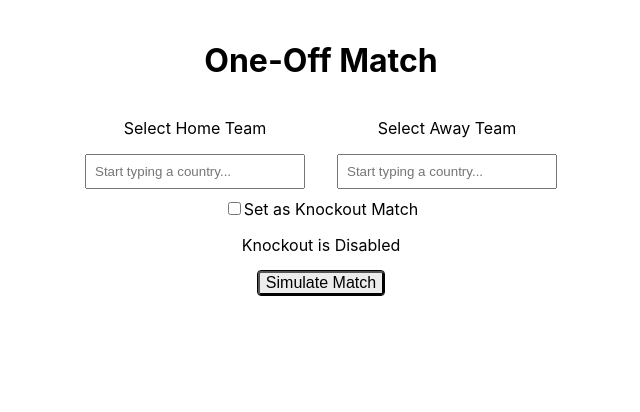
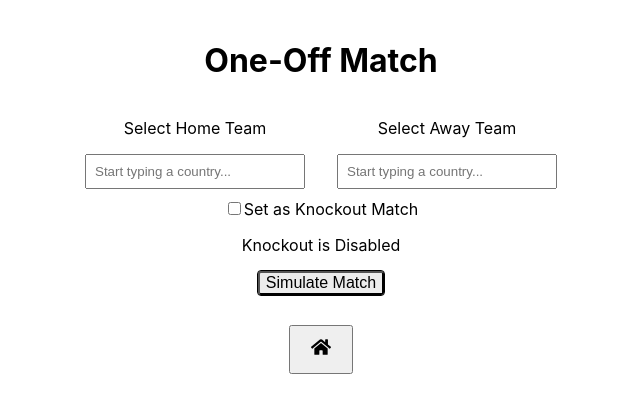
Before and after one commit to nairrrahul/soccer-sim, a React (Create React App) app: page /soccer-sim/match in a window 1280 px wide. Shown: the top 412 px of the page, without its empty margins (319-959 px from the left). Built offline with nearby package versions, Linux system fonts and the light colour scheme.

Commit message:
home icon added

```diff
--- /dev/null
+++ b/src/components/LeagueSimulation.js
@@ -0,0 +1,7 @@
+export function simulateLeague(teams, homeAway) {
+    const matchSchedule = leagueScheduler(teams, homeAway);
+}
+
+function leagueScheduler(teams, homeAway) {
+    return;
+}
--- a/src/pages/ContinuousSimulation.js
+++ b/src/pages/ContinuousSimulation.js
@@ -1,8 +1,20 @@
+import { FaHome } from "react-icons/fa";
+import { Link } from "react-router-dom";
+
 function ContinuousSimulation() {
     return (
       <div style={{ textAlign: "center", padding: "50px" }}>
         <h1>Continuous Simulation</h1>
         <p>TBD</p>
+
+        <div style={{ textAlign: "center", marginTop: "20px" }}>
+          <Link to="/soccer-sim/">
+            <button style={{ margin: "10px", padding: "10px 20px", fontSize: "20px" }}>
+              <FaHome />
+            </button>
+          </Link>
+        </div>
+
       </div>
     );
   }
--- a/src/pages/Match.js
+++ b/src/pages/Match.js
@@ -3,8 +3,9 @@ import { simulateMatch } from "../components/MatchEngine";
 import countryStats from "../configs/CountryStats.json";
 import  CountryDropdown  from "../components/CountryDropdown";
 import MatchEvents from "../components/MatchEvents";
-import { FaFutbol } from "react-icons/fa";
+import { FaFutbol, FaHome } from "react-icons/fa";
 import Flag from 'react-world-flags';
+import { Link } from "react-router-dom";
 import './Match.css';
 
 
@@ -123,6 +124,15 @@ function Match() {
 
         </div>
       )}
+
+      <div style={{ textAlign: "center", marginTop: "20px" }}>
+        <Link to="/soccer-sim/">
+          <button style={{ margin: "10px", padding: "10px 20px", fontSize: "20px" }}>
+            <FaHome />
+          </button>
+        </Link>
+      </div>
+
     </div>
   );
 }
--- a/src/pages/TournamentSimulation.js
+++ b/src/pages/TournamentSimulation.js
@@ -1,5 +1,9 @@
 import { useState } from "react";
+import { simulateLeague } from "../components/LeagueSimulation";
 import  CountryDropdown  from "../components/CountryDropdown";
+import { Link } from "react-router-dom";
+import { FaHome } from "react-icons/fa";
+
 import './TournamentSimulation.css';
 
 function TournamentSimulation() {
@@ -20,7 +24,7 @@ function TournamentSimulation() {
 
 
   const handleSimulate = () => {
-    console.log("hello");
+    mode === "League" ? simulateLeague(selectedTeams) : console.log("byebye");
   };
 
   return (
@@ -102,6 +106,14 @@ function TournamentSimulation() {
 
         </div>
       )}
+
+      <div style={{ textAlign: "center", marginTop: "20px" }}>
+        <Link to="/soccer-sim/">
+          <button style={{ margin: "10px", padding: "10px 20px", fontSize: "20px" }}>
+            <FaHome />
+          </button>
+        </Link>
+      </div>
     </div>
   );
 }
```
